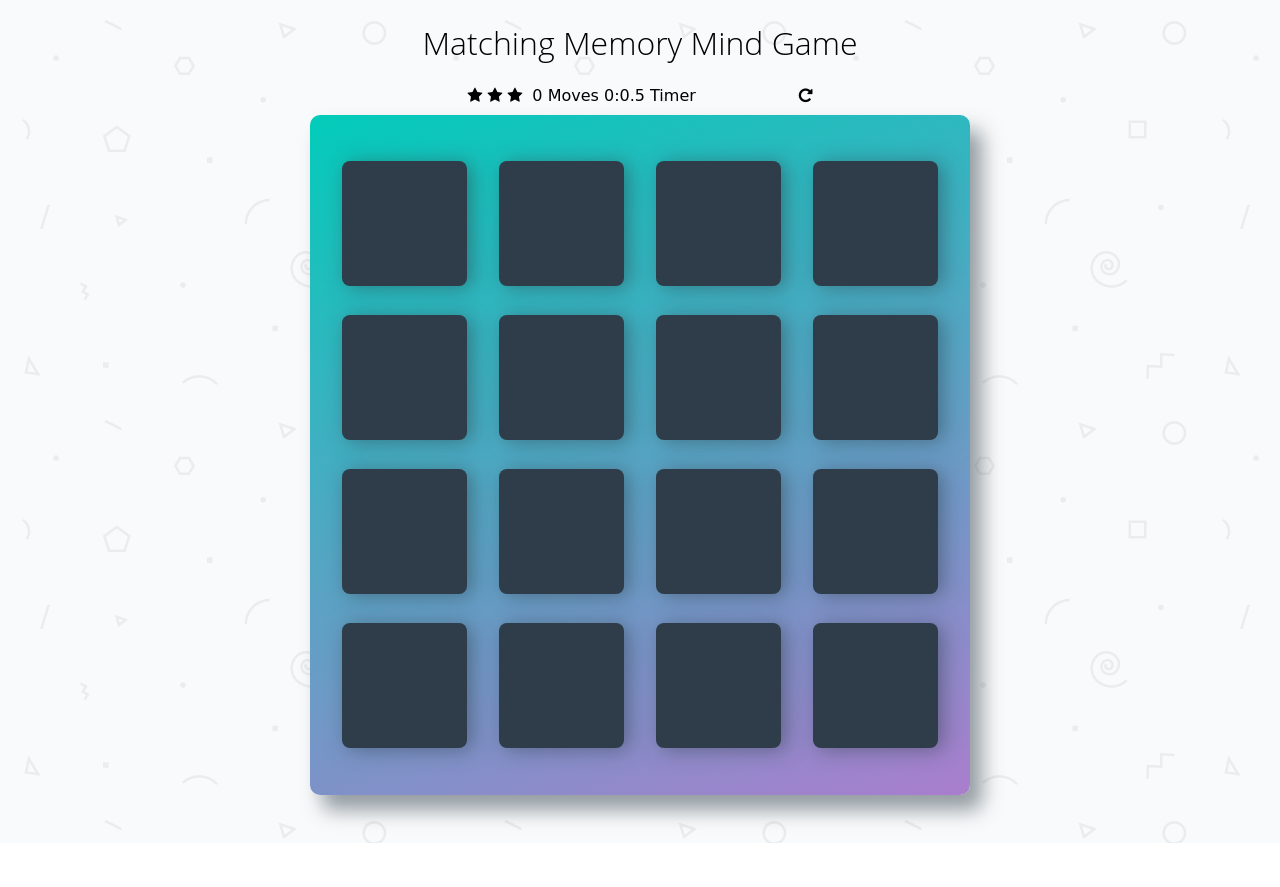
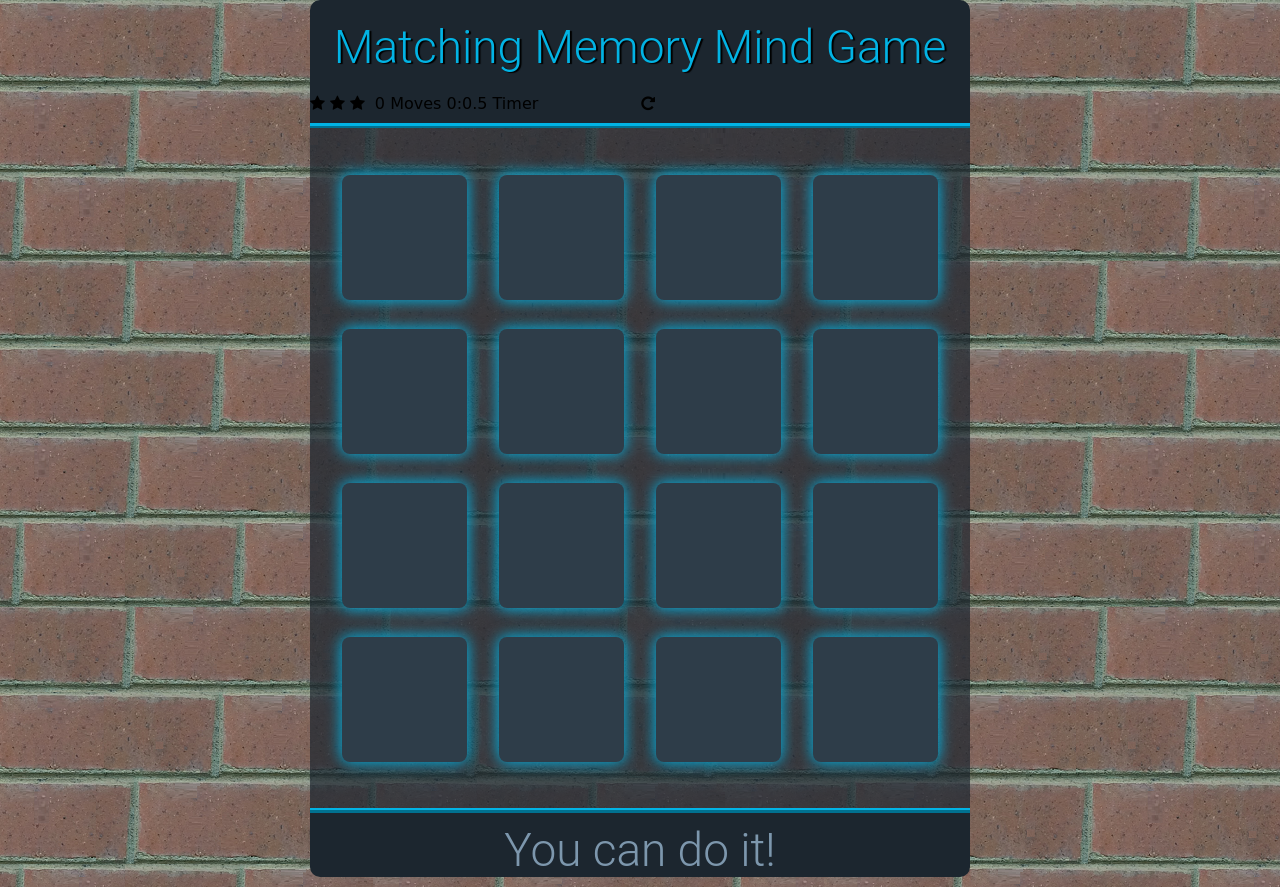
Before and after one commit to 3otes/Memory-Game-Project, a plain HTML site: page index.html in a window 1280 px wide. Before the commit the page ends 843 px from the top, so only its background shows below. Drawn offline with Linux system fonts and the light colour scheme; a web font is replaced by a local one.

Commit message:
Still working on the CSS.

```diff
--- a/css/app.css
+++ b/css/app.css
@@ -17,8 +17,18 @@ body {
 }
 
 body {
-    background: #ffffff url('../img/geometry2.png'); /* Background pattern from Subtle Patterns */
+    background: url('../img/bricks.png'); /* Background pattern from Subtle Patterns */
     font-family: 'Coda', cursive;
+}
+
+footer {
+    font-family: 'Roboto', sans-serif;
+    font-weight: 300;
+    color: #7d97ad;
+    display: flex;
+    justify-content: center;
+    border-bottom-left-radius: 10px;
+    border-bottom-right-radius: 10px;
 }
 
 .container {
@@ -29,8 +39,28 @@ body {
 }
 
 h1 {
-    font-family: 'Open Sans', sans-serif;
-    font-weight: 300;
+  font-family: 'Roboto', sans-serif;
+  font-weight: 300;
+  font-size: 46px;
+  margin: 0;
+}
+
+.header {
+    width: 660px;
+    background-color: rgb(28, 38, 47);
+    border-bottom: 5px solid #02b3e4;
+    border-bottom-style: ridge;
+    border-top-left-radius: 10px;
+    border-top-right-radius: 10px;
+}
+
+.projects-title {
+    display: flex;
+    justify-content: center;
+    padding: 20px;
+    color: #2d3c49;
+    color: #02b3e4;
+    text-shadow: 2px 1px 1px black;
 }
 
 *time {
@@ -57,15 +87,19 @@ h1 {
 .deck {
     width: 660px;
     min-height: 680px;
-    background: linear-gradient(160deg, #02ccba 0%, #aa7ecd 100%);
+    /*
+    *background: linear-gradient(160deg, #02ccba 0%, #aa7ecd 100%);
+    */
+    background-color: rgba(28, 38, 47, 0.7);
     padding: 32px;
-    border-radius: 10px;
+    /*
     box-shadow: 12px 15px 20px 0 rgba(46, 61, 73, 0.5);
+    */
     display: flex;
     flex-wrap: wrap;
     justify-content: space-between;
     align-items: center;
-    margin: 0 0 3em;
+    margin: 0 0 0;
 }
 
 .deck .card {
@@ -79,13 +113,14 @@ h1 {
     display: flex;
     justify-content: center;
     align-items: center;
-    box-shadow: 5px 2px 20px 0 rgba(46, 61, 73, 0.5);
+    box-shadow: 0px 0px 15px 1px #02b3e4;
 }
 
 .deck .card.open {
     transform: rotateY(0);
-    background: #02b3e4;
+    background: #e49202c9;
     cursor: default;
+    box-shadow: 0px 0px 15px 1px #02b3e4;
 }
 
 .deck .card.show {
@@ -94,8 +129,9 @@ h1 {
 
 .deck .card.match {
     cursor: default;
-    background: #02ccba;
+    background: #66e402bd;
     font-size: 33px;
+    box-shadow: 0px 0px 15px 1px #02b3e4;
 }
 
 /*
@@ -128,21 +164,24 @@ h1 {
 .hidden {
   display: none;
 }
-
+*woohoo {
+  display: flex;
+  align-items: flex-start;
+}
 
 
 .you-win {
   width: 660px;
-  min-height: 720px;
-  background: #2e3d49;
+  min-height: 350px;
+  background-color: #1c262f;
   padding: 32px;
   border-radius: 10px;
+  box-shadow: 0px 0px 15px 1px #02b3e4;
   display: flex;
-  flex-wrap: wrap;
   align-items: center;
+  position: absolute;
   margin: 1em 0em 2em;
-  position: absolute;
-
+  z-index: 999;
 }
 
 /*
@@ -171,3 +210,14 @@ h1 {
     cursor: pointer;
     white-space: nowrap;
 }
+
+.footer {
+    width: 660px;
+    border-top: 5px solid #02b3e4;
+    margin-bottom: 10px;
+    background-color: #1c262f;
+    border-top-style: ridge;
+    padding-top: 10px;
+    padding-left: 5px;
+    padding-right: 5px;
+}
--- a/index.html
+++ b/index.html
@@ -10,11 +10,9 @@
 </head>
 <body>
 
-    <div class="container">
-        <header>
-            <h1>Matching Memory Mind Game</h1>
-        </header>
-
+    <div class="container sand box">
+        <header class="header">
+            <h1 class="projects-title">Matching Memory Mind Game</h1>
             <section class="score-panel">
             	<ul class="stars">
             		<li><i class="fa fa-star"></i></li>
@@ -30,6 +28,7 @@
             		<i class="fa fa-repeat"></i>
             	</div>
             </section>
+        </header>
 
         <ul class="deck">
             <li class="card">
@@ -94,7 +93,11 @@
           </div>
           <button class="button block green" onclick="history.go(0)">Play again</button>
         </div>
+        <footer class="footer">
+          <h1>You can do it!</h1>
+        </footer>
     </div>
+
 
     <script src="js/app.js"></script>
 </body>
```
Also changed, not shown: img/bricks.png (added). Lines whose indentation alone changed are shown as unchanged.
